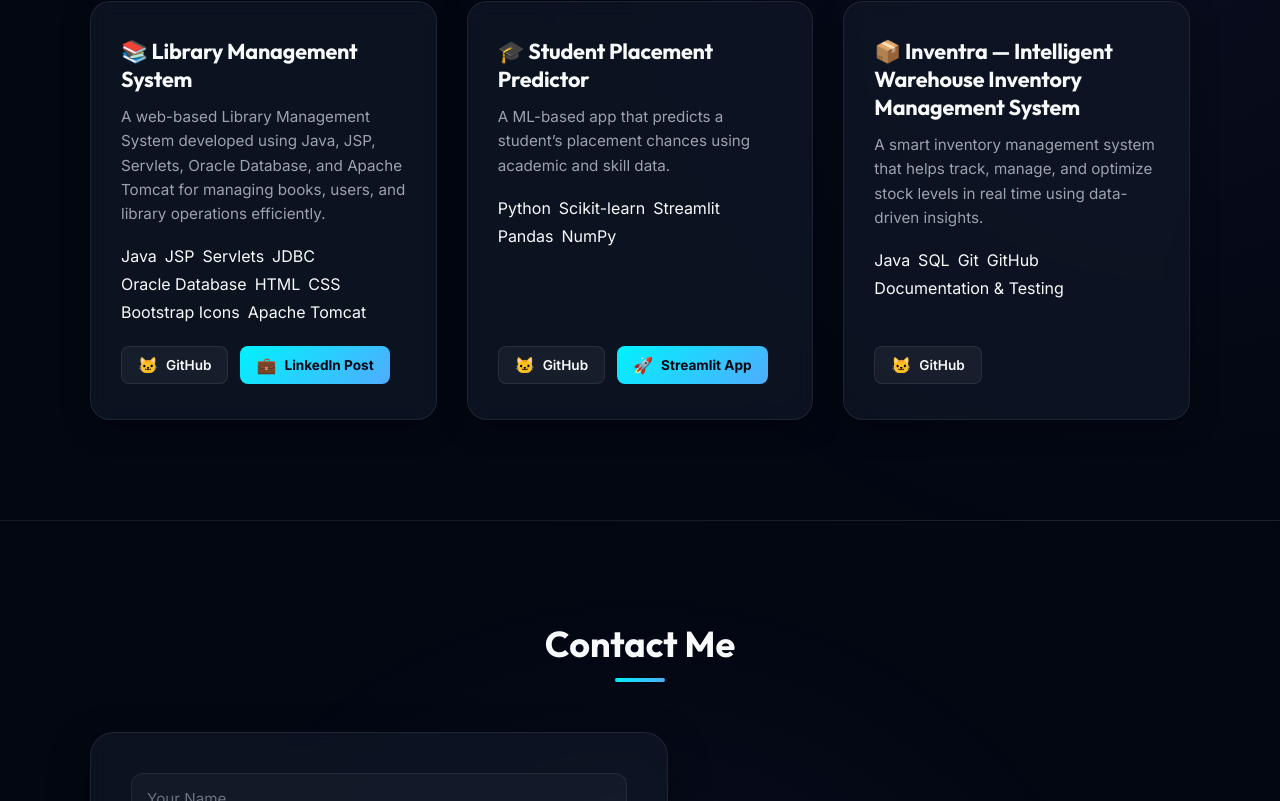
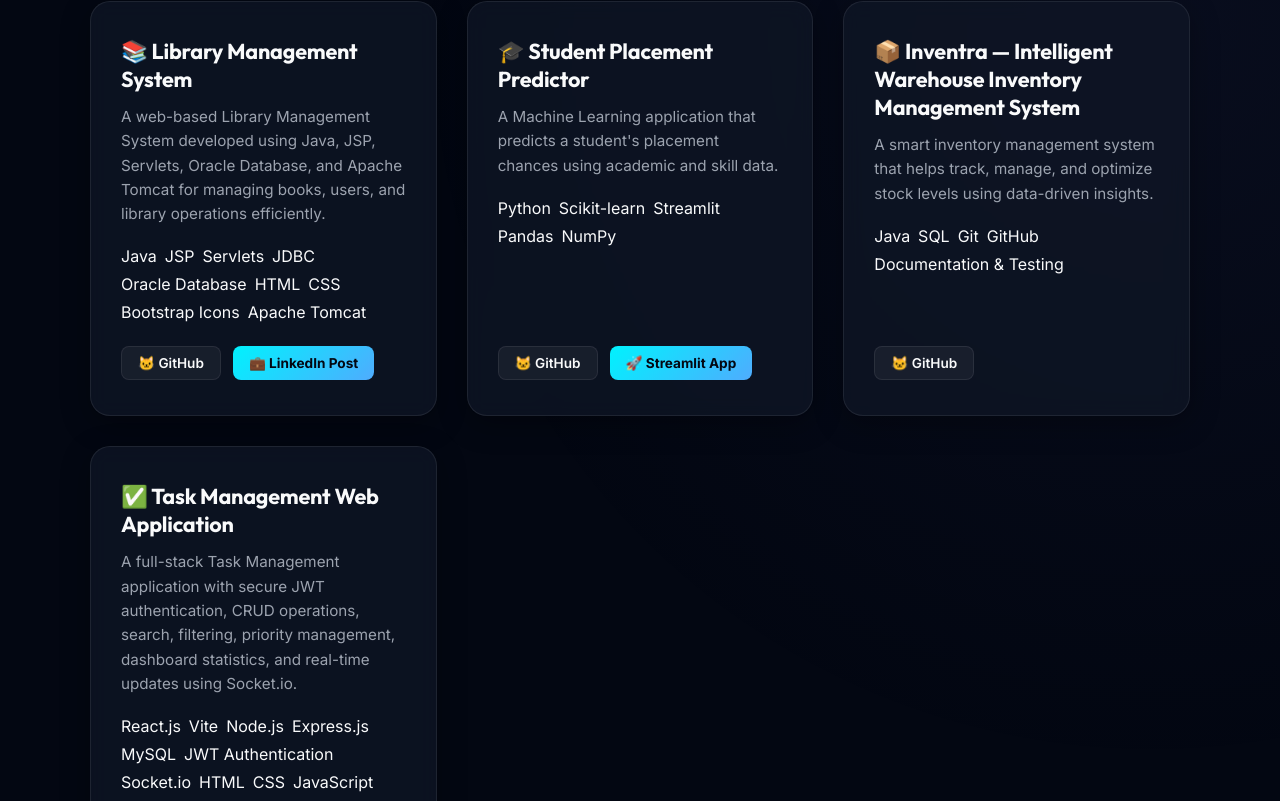
Before and after one commit to Chintala-Keerthana/My-Portfolio, a React (Create React App) app in the folder frontend/: page / in a window 1280 px wide. Shown: the part 1719-2520 px from the top of the page. Built offline with nearby package versions, Linux system fonts and the light colour scheme; no server answers.

Commit message:
Added Task Management project to portfolio

```diff
--- a/frontend/src/components/Projects.js
+++ b/frontend/src/components/Projects.js
@@ -4,47 +4,54 @@ import "./Projects.css";
 const fallbackProjects = [
   {
     title: "📚 Library Management System",
-    description: "A web-based Library Management System developed using Java, JSP, Servlets, Oracle Database, and Apache Tomcat for managing books, users, and library operations efficiently.",
-    technologies: "Java, JSP, Servlets, JDBC, Oracle Database, HTML, CSS, Bootstrap Icons, Apache Tomcat",
-    github_link: "https://github.com/Chintala-Keerthana/Library-Management-System",
-    live_link: "https://www.linkedin.com/posts/chintala-keerthana-916668321_java-jsp-servlets-ugcPost-7475776298372521984-xgEA/?utm_source=social_share_send&utm_medium=android_app&rcm=ACoAAFFu-SIBihBX_NagXMzVqi29kWx1YTaExo4"
+    description:
+      "A web-based Library Management System developed using Java, JSP, Servlets, Oracle Database, and Apache Tomcat for managing books, users, and library operations efficiently.",
+    technologies:
+      "Java, JSP, Servlets, JDBC, Oracle Database, HTML, CSS, Bootstrap Icons, Apache Tomcat",
+    github_link:
+      "https://github.com/Chintala-Keerthana/Library-Management-System",
+    live_link:
+      "https://www.linkedin.com/posts/chintala-keerthana-916668321_java-jsp-servlets-ugcPost-7475776298372521984-xgEA/?utm_source=social_share_send&utm_medium=android_app&rcm=ACoAAFFu-SIBihBX_NagXMzVqi29kWx1YTaExo4",
   },
   {
     title: "🎓 Student Placement Predictor",
-    description: "A ML-based app that predicts a student’s placement chances using academic and skill data.",
-    technologies: "Python, Scikit-learn, Streamlit, Pandas, NumPy",
-    github_link: "https://github.com/Chintala-Keerthana/Student-Placement-Prediction",
-    live_link: "https://student-placement-prediction-chintala-keerthana-2026.streamlit.app/"
+    description:
+      "A Machine Learning application that predicts a student's placement chances using academic and skill data.",
+    technologies:
+      "Python, Scikit-learn, Streamlit, Pandas, NumPy",
+    github_link:
+      "https://github.com/Chintala-Keerthana/Student-Placement-Prediction",
+    live_link:
+      "https://student-placement-prediction-chintala-keerthana-2026.streamlit.app/",
   },
   {
     title: "📦 Inventra — Intelligent Warehouse Inventory Management System",
-    description: "A smart inventory management system that helps track, manage, and optimize stock levels in real time using data-driven insights.",
-    technologies: "Java, SQL, Git, GitHub, Documentation & Testing",
-    github_link: "https://github.com/Chintala-Keerthana/Inventra-Inventory-Management-System",
-    live_link: ""
-  }
+    description:
+      "A smart inventory management system that helps track, manage, and optimize stock levels using data-driven insights.",
+    technologies:
+      "Java, SQL, Git, GitHub, Documentation & Testing",
+    github_link:
+      "https://github.com/Chintala-Keerthana/Inventra-Inventory-Management-System",
+    live_link: "",
+  },
+  {
+    title: "✅ Task Management Web Application",
+    description:
+      "A full-stack Task Management application with secure JWT authentication, CRUD operations, search, filtering, priority management, dashboard statistics, and real-time updates using Socket.io.",
+    technologies:
+      "React.js, Vite, Node.js, Express.js, MySQL, JWT Authentication, Socket.io, HTML, CSS, JavaScript",
+    github_link:
+      "https://github.com/Chintala-Keerthana/Task-Management-Application",
+    live_link:
+      "https://keerthi-task-manager.vercel.app/",
+  },
 ];
 
 function Projects() {
   const [projects, setProjects] = useState([]);
 
   useEffect(() => {
-    fetch("http://localhost:5000/api/projects")
-      .then((res) => {
-        if (!res.ok) throw new Error("API error");
-        return res.json();
-      })
-      .then((data) => {
-        if (Array.isArray(data) && data.length > 0) {
-          setProjects(data);
-        } else {
-          setProjects(fallbackProjects);
-        }
-      })
-      .catch((err) => {
-        console.warn("Backend not running or DB empty, using fallback projects:", err);
-        setProjects(fallbackProjects);
-      });
+    setProjects(fallbackProjects);
   }, []);
 
   return (
@@ -54,25 +61,35 @@ function Projects() {
       <div className="projects-container">
         {projects.map((project, idx) => {
           let tags = [];
+
           if (Array.isArray(project.technologies)) {
             tags = project.technologies;
           } else if (typeof project.technologies === "string") {
-            tags = project.technologies.split(",").map(t => t.trim());
+            tags = project.technologies.split(",").map((t) => t.trim());
           } else if (project.tags) {
             tags = project.tags;
           }
 
           return (
-            <div className="project-card" key={project.id || idx} data-aos="zoom-in" data-aos-delay={idx * 150}>
+            <div
+              className="project-card"
+              key={idx}
+              data-aos="zoom-in"
+              data-aos-delay={idx * 150}
+            >
               <div className="project-content">
                 <h3>{project.title}</h3>
                 <p>{project.description}</p>
+
                 <div className="project-tags">
-                  {tags.map((tag, tIdx) => (
-                    <span className="tech-tag" key={tIdx}>{tag}</span>
+                  {tags.map((tag, index) => (
+                    <span className="tech-tag" key={index}>
+                      {tag}
+                    </span>
                   ))}
                 </div>
               </div>
+
               {(project.github_link || project.live_link) && (
                 <div className="project-links">
                   {project.github_link && (
@@ -82,9 +99,10 @@ function Projects() {
                       rel="noopener noreferrer"
                       className="project-link github"
                     >
-                      <span className="link-icon">🐱</span> GitHub
+                      🐱 GitHub
                     </a>
                   )}
+
                   {project.live_link && (
                     <a
                       href={project.live_link}
@@ -92,18 +110,11 @@ function Projects() {
                       rel="noopener noreferrer"
                       className="project-link live"
                     >
-                      <span className="link-icon">
-                        {project.live_link.includes("linkedin.com")
-                          ? "💼"
-                          : project.live_link.includes("streamlit.app")
-                          ? "🚀"
-                          : "🔗"}
-                      </span>{" "}
                       {project.live_link.includes("linkedin.com")
-                        ? "LinkedIn Post"
+                        ? "💼 LinkedIn Post"
                         : project.live_link.includes("streamlit.app")
-                        ? "Streamlit App"
-                        : "Live Demo"}
+                        ? "🚀 Streamlit App"
+                        : "🔗 Live Demo"}
                     </a>
                   )}
                 </div>
```
